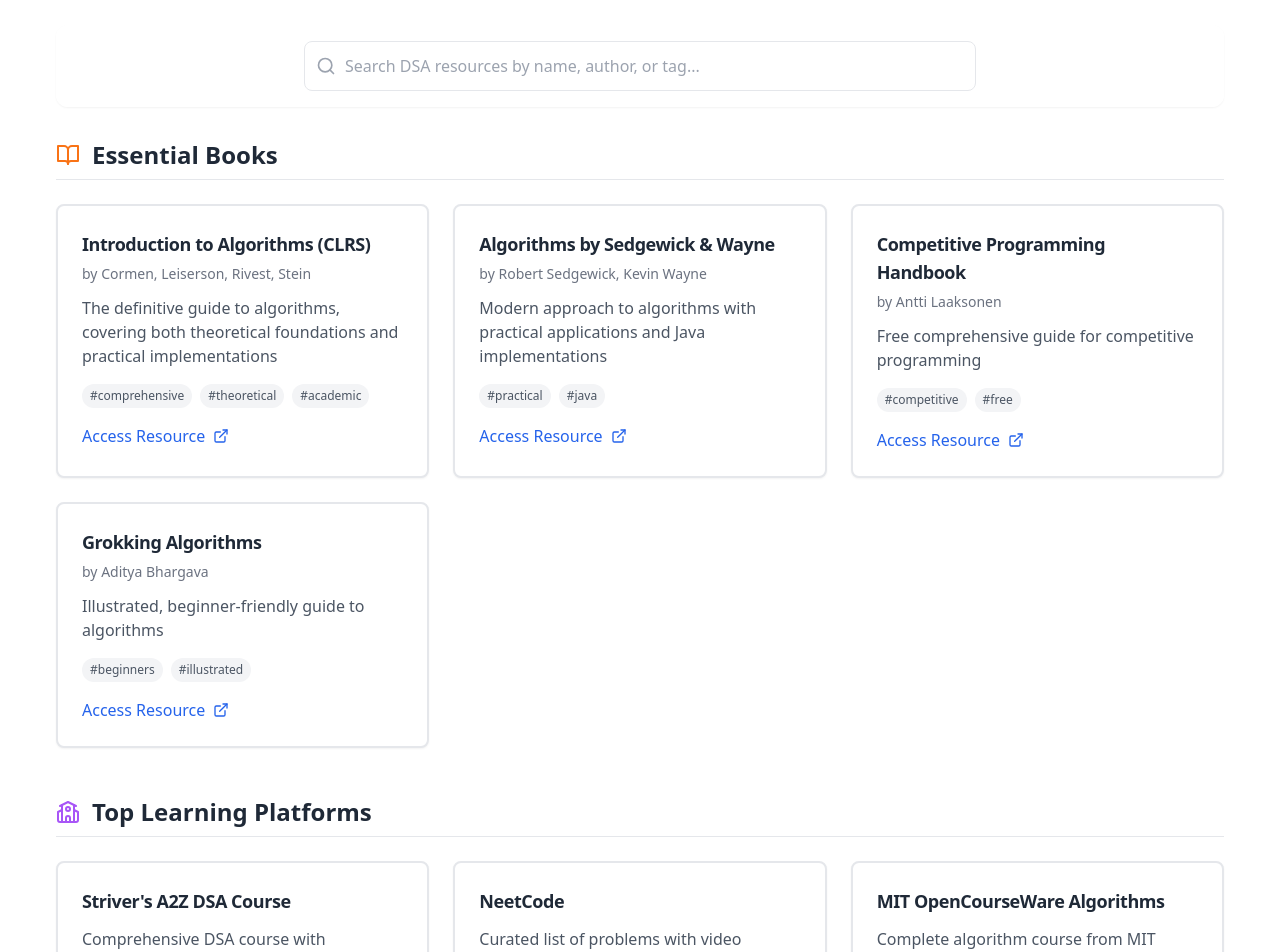
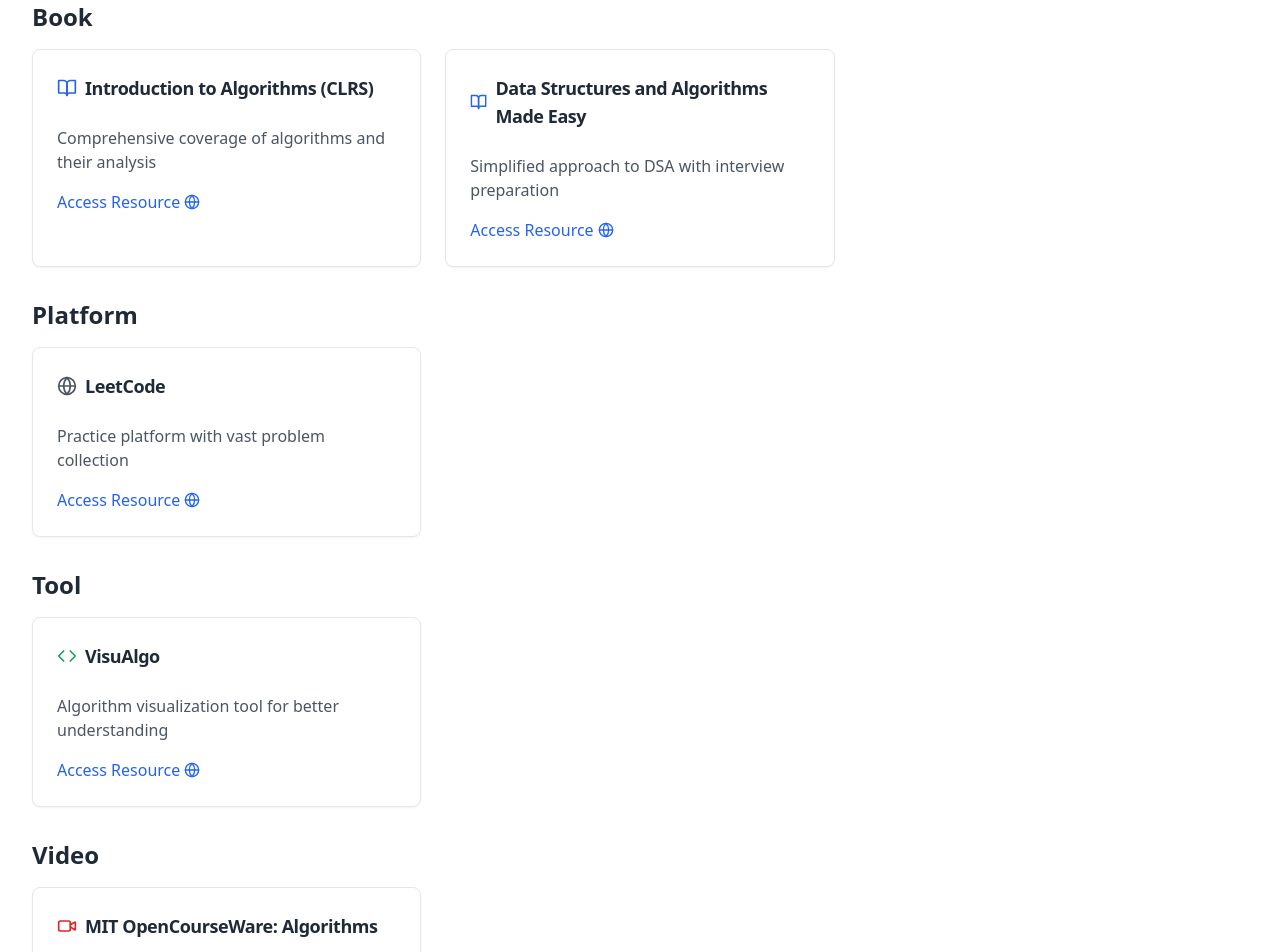
Before and after one commit to rohzzn/dsa, a Next.js app: page /resources in a window 1280 px wide. Shown: the part 180-1132 px from the top of the page. Built offline with nearby package versions, Linux system fonts and the light colour scheme.

Commit message:
Refactor Resources component to streamline resource management, enhance search functionality, and update contest fetching to use a unified API endpoint

```diff
--- a/src/components/sections/Resources.tsx
+++ b/src/components/sections/Resources.tsx
@@ -1,247 +1,57 @@
-import React, { useState } from 'react';
-import { Card, CardHeader, CardTitle, CardContent } from '@/components/ui/card';
-import { Search, ExternalLink, Code, BookOpen, Video, Binary, Globe, School, Users } from 'lucide-react';
-
-const dsaResources = [
-  {
-    category: 'Essential Books',
-    items: [
-      {
-        title: 'Introduction to Algorithms (CLRS)',
-        author: 'Cormen, Leiserson, Rivest, Stein',
-        description: 'The definitive guide to algorithms, covering both theoretical foundations and practical implementations',
-        url: 'https://mitpress.mit.edu/books/introduction-algorithms-fourth-edition',
-        tags: ['comprehensive', 'theoretical', 'academic']
-      },
-      {
-        title: 'Algorithms by Sedgewick & Wayne',
-        author: 'Robert Sedgewick, Kevin Wayne',
-        description: 'Modern approach to algorithms with practical applications and Java implementations',
-        url: 'https://algs4.cs.princeton.edu/home/',
-        tags: ['practical', 'java']
-      },
-      {
-        title: 'Competitive Programming Handbook',
-        author: 'Antti Laaksonen',
-        description: 'Free comprehensive guide for competitive programming',
-        url: 'https://cses.fi/book/index.php',
-        tags: ['competitive', 'free']
-      },
-      {
-        title: 'Grokking Algorithms',
-        author: 'Aditya Bhargava',
-        description: 'Illustrated, beginner-friendly guide to algorithms',
-        url: 'https://www.manning.com/books/grokking-algorithms',
-        tags: ['beginners', 'illustrated']
-      }
-    ]
-  },
-  {
-    category: 'Top Learning Platforms',
-    items: [
-      {
-        title: "Striver's A2Z DSA Course",
-        description: 'Comprehensive DSA course with structured learning path',
-        url: 'https://takeuforward.org/strivers-a2z-dsa-course/strivers-a2z-dsa-course-sheet-2/',
-        tags: ['comprehensive', 'structured']
-      },
-      {
-        title: 'NeetCode',
-        description: 'Curated list of problems with video solutions',
-        url: 'https://neetcode.io/',
-        tags: ['practice', 'videos']
-      },
-      {
-        title: 'MIT OpenCourseWare Algorithms',
-        description: 'Complete algorithm course from MIT',
-        url: 'https://ocw.mit.edu/courses/6-006-introduction-to-algorithms-spring-2020/',
-        tags: ['academic', 'free']
-      }
-    ]
-  },
-  {
-    category: 'Practice Platforms',
-    items: [
-      {
-        title: 'LeetCode',
-        description: 'Premier platform for technical interview preparation',
-        url: 'https://leetcode.com',
-        tags: ['interviews', 'problems']
-      },
-      {
-        title: 'CSES Problem Set',
-        description: 'High-quality algorithmic problems',
-        url: 'https://cses.fi/problemset/',
-        tags: ['competitive', 'advanced']
-      },
-      {
-        title: 'Codeforces',
-        description: 'Competitive programming platform with regular contests',
-        url: 'https://codeforces.com',
-        tags: ['competitive', 'contests']
-      },
-      {
-        title: 'AtCoder',
-        description: 'High-quality algorithmic contests',
-        url: 'https://atcoder.jp/',
-        tags: ['competitive', 'contests']
-      }
-    ]
-  },
-  {
-    category: 'Tools & Visualizers',
-    items: [
-      {
-        title: 'VisuAlgo',
-        description: 'Visualizing data structures and algorithms through animation',
-        url: 'https://visualgo.net',
-        tags: ['visualization', 'interactive']
-      },
-      {
-        title: 'Algorithm Visualizer',
-        description: 'Interactive visualization of algorithms from code',
-        url: 'https://algorithm-visualizer.org/',
-        tags: ['visualization', 'code']
-      },
-      {
-        title: 'Big-O Cheat Sheet',
-        description: 'Time & space complexity reference',
-        url: 'https://www.bigocheatsheet.com/',
-        tags: ['reference', 'complexity']
-      }
-    ]
-  },
-  {
-    category: 'Video Content',
-    items: [
-      {
-        title: 'Abdul Bari Algorithms',
-        description: 'In-depth algorithm explanations',
-        url: 'https://www.youtube.com/channel/UCZCFT11CWBi3MHNlGf019nw',
-        tags: ['tutorials', 'theory']
-      },
-      {
-        title: 'NeetCode YouTube',
-        description: 'Problem solving approaches and patterns',
-        url: 'https://www.youtube.com/c/NeetCode',
-        tags: ['problems', 'patterns']
-      },
-      {
-        title: 'MIT 6.006 Lectures',
-        description: 'Complete MIT algorithm course recordings',
-        url: 'https://www.youtube.com/playlist?list=PLUl4u3cNGP61Oq3tWYp6V_F-5jb5L2iHb',
-        tags: ['academic', 'comprehensive']
-      }
-    ]
-  },
-  {
-    category: 'Reference Materials',
-    items: [
-      {
-        title: 'CP-Algorithms',
-        description: 'Comprehensive collection of competitive programming algorithms',
-        url: 'https://cp-algorithms.com/',
-        tags: ['competitive', 'advanced']
-      },
-      {
-        title: 'CLRS Solutions',
-        description: 'Community solutions to CLRS exercises',
-        url: 'https://walkccc.github.io/CLRS/',
-        tags: ['solutions', 'academic']
-      },
-      {
-        title: 'GeeksforGeeks DSA',
-        description: 'Extensive DSA article collection',
-        url: 'https://www.geeksforgeeks.org/data-structures/',
-        tags: ['tutorials', 'articles']
-      }
-    ]
-  }
-];
-
-const getCategoryIcon = (category) => {
-  switch (category) {
-    case 'Essential Books':
-      return <BookOpen className="w-6 h-6 text-orange-500" />;
-    case 'Top Learning Platforms':
-      return <School className="w-6 h-6 text-purple-500" />;
-    case 'Practice Platforms':
-      return <Code className="w-6 h-6 text-green-500" />;
-    case 'Tools & Visualizers':
-      return <Binary className="w-6 h-6 text-blue-500" />;
-    case 'Video Content':
-      return <Video className="w-6 h-6 text-red-500" />;
-    case 'Reference Materials':
-      return <Globe className="w-6 h-6 text-teal-500" />;
-    default:
-      return <Users className="w-6 h-6 text-gray-500" />;
-  }
-};
+import React from 'react'
+import { Card, CardHeader, CardTitle, CardContent } from '../ui/card'
+import { resourcesData } from '@/lib/data/resources'
+import { BookOpen, Video, Globe, Code } from 'lucide-react'
 
 const Resources = () => {
-  const [searchTerm, setSearchTerm] = useState('');
+  const getResourceIcon = (type: string) => {
+    switch (type.toLowerCase()) {
+      case 'book':
+        return <BookOpen className="w-5 h-5 text-blue-600" />
+      case 'video':
+        return <Video className="w-5 h-5 text-red-600" />
+      case 'tool':
+        return <Code className="w-5 h-5 text-green-600" />
+      default:
+        return <Globe className="w-5 h-5 text-gray-600" />
+    }
+  }
 
-  const filteredResources = dsaResources.map(category => ({
-    ...category,
-    items: category.items.filter(item =>
-      item.title.toLowerCase().includes(searchTerm.toLowerCase()) ||
-      item.description.toLowerCase().includes(searchTerm.toLowerCase()) ||
-      (item.author?.toLowerCase().includes(searchTerm.toLowerCase())) ||
-      item.tags.some(tag => tag.toLowerCase().includes(searchTerm.toLowerCase()))
-    )
-  })).filter(category => category.items.length > 0);
+  const resourcesByCategory = resourcesData.reduce((acc, resource) => {
+    if (!acc[resource.type]) {
+      acc[resource.type] = []
+    }
+    acc[resource.type].push(resource)
+    return acc
+  }, {} as Record<string, typeof resourcesData>)
 
   return (
-    <div className="max-w-7xl mx-auto p-6 space-y-8">
-      <div className="sticky top-0 z-10 bg-white/80 backdrop-blur-sm p-4 rounded-xl shadow-sm">
-        <div className="relative max-w-2xl mx-auto">
-          <Search className="absolute left-3 top-1/2 transform -translate-y-1/2 text-gray-400 w-5 h-5" />
-          <input
-            type="text"
-            placeholder="Search DSA resources by name, author, or tag..."
-            className="w-full pl-10 pr-4 py-3 rounded-lg border border-gray-200 focus:ring-2 focus:ring-blue-500 focus:border-transparent"
-            value={searchTerm}
-            onChange={(e) => setSearchTerm(e.target.value)}
-          />
+    <div className="space-y-8">
+      {Object.entries(resourcesByCategory).map(([category, resources]) => (
+        <div key={category}>
+          <h2 className="text-2xl font-bold mb-4">{category}</h2>
+          <div className="grid grid-cols-1 md:grid-cols-2 lg:grid-cols-3 gap-6">
+            {resources.map((resource, index) => (
+              <Card key={index}>
+                <CardHeader>
+                  <div className="flex items-center space-x-2">
+                    {getResourceIcon(resource.type)}
+                    <CardTitle className="text-lg">{resource.title}</CardTitle>
                   </div>
-      </div>
-
-      <div className="grid grid-cols-1 gap-12">
-        {filteredResources.map(({ category, items }) => (
-          <div key={category} className="space-y-6">
-            <div className="flex items-center gap-3 border-b pb-2">
-              {getCategoryIcon(category)}
-              <h2 className="text-2xl font-bold text-gray-800">{category}</h2>
-            </div>
-            <div className="grid grid-cols-1 md:grid-cols-2 lg:grid-cols-3 gap-6">
-              {items.map((item, idx) => (
-                <Card key={idx} className="group hover:shadow-lg transition-all duration-300 border-2">
-                  <CardHeader className="pb-3">
-                    <CardTitle className="text-lg font-bold group-hover:text-blue-600 transition-colors">
-                      {item.title}
-                    </CardTitle>
-                    {item.author && (
-                      <p className="text-sm text-gray-500">by {item.author}</p>
-                    )}
                 </CardHeader>
                 <CardContent>
-                    <p className="text-gray-600 mb-4">{item.description}</p>
-                    <div className="flex flex-wrap gap-2 mb-4">
-                      {item.tags.map(tag => (
-                        <span key={tag} className="px-2 py-1 bg-gray-100 rounded-full text-xs text-gray-600">
-                          #{tag}
-                        </span>
-                      ))}
-                    </div>
+                  <p className="text-gray-600 mb-4">{resource.description}</p>
+                  {resource.url && (
                     <a
-                      href={item.url}
+                      href={resource.url}
                       target="_blank"
                       rel="noopener noreferrer"
-                      className="inline-flex items-center gap-2 text-blue-600 hover:text-blue-800 font-medium"
+                      className="text-blue-600 hover:text-blue-800 flex items-center space-x-1"
                     >
                       <span>Access Resource</span>
-                      <ExternalLink className="w-4 h-4" />
+                      <Globe className="w-4 h-4" />
                     </a>
+                  )}
                 </CardContent>
               </Card>
             ))}
@@ -249,8 +59,7 @@
         </div>
       ))}
     </div>
-    </div>
-  );
-};
+  )
+}
 
-export default Resources;
+export default Resources
--- a/src/pages/contests/index.tsx
+++ b/src/pages/contests/index.tsx
@@ -52,12 +52,7 @@
       setLoading(true);
       // Using Kontests API to fetch contest data
       const responses = await Promise.all([
-        fetch('https://kontests.net/api/v1/leet_code'),
-        fetch('https://kontests.net/api/v1/codeforces'),
-        fetch('https://kontests.net/api/v1/at_coder'),
-        fetch('https://kontests.net/api/v1/code_chef'),
-        fetch('https://kontests.net/api/v1/hacker_earth'),
-        fetch('https://kontests.net/api/v1/top_coder')
+        fetch('https://kontests.net/api/v1/all'),
       ]);
 
       const results = await Promise.all(responses.map(r => r.json()));
```
Lines whose indentation alone changed are shown as unchanged.
